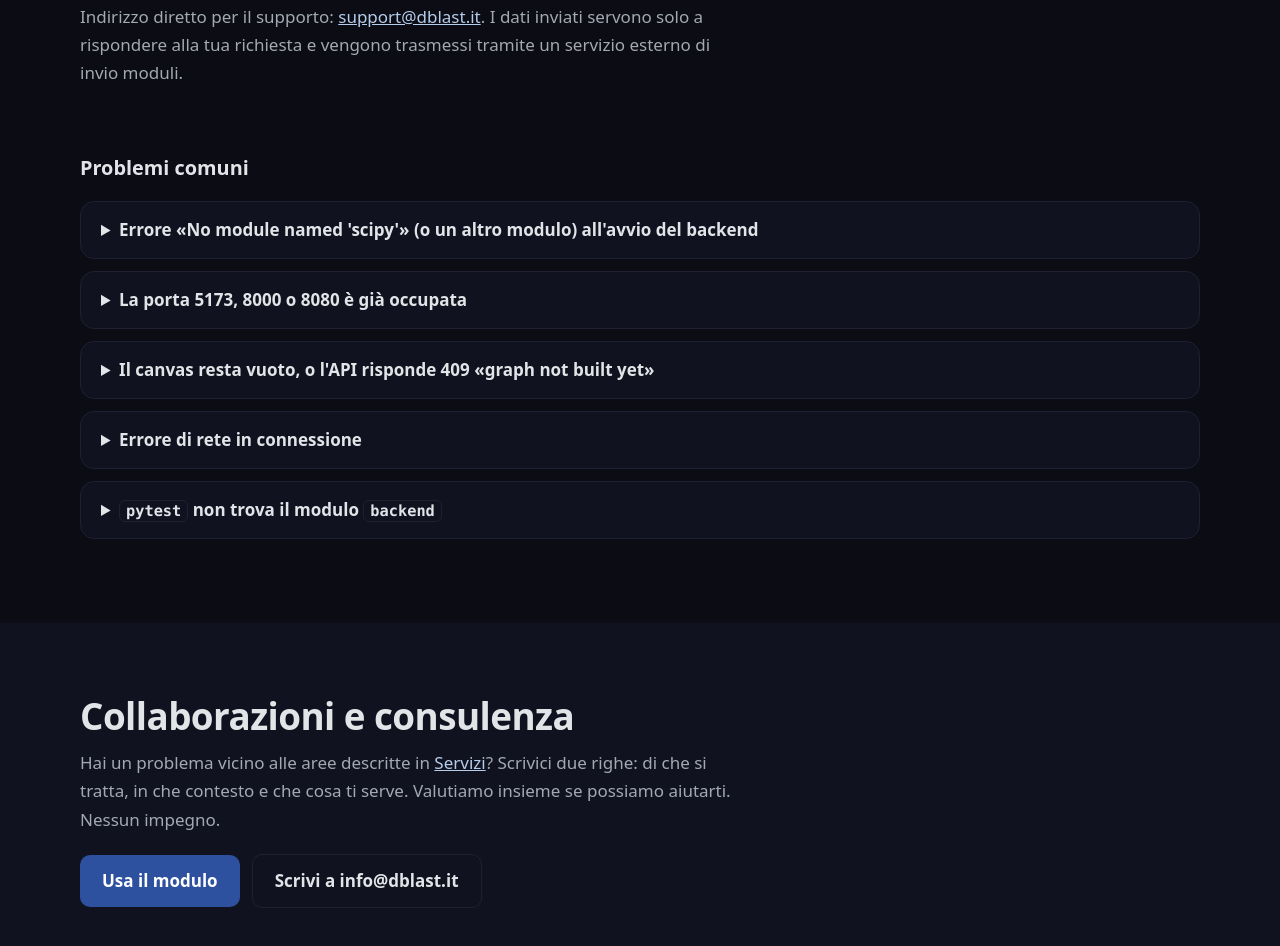
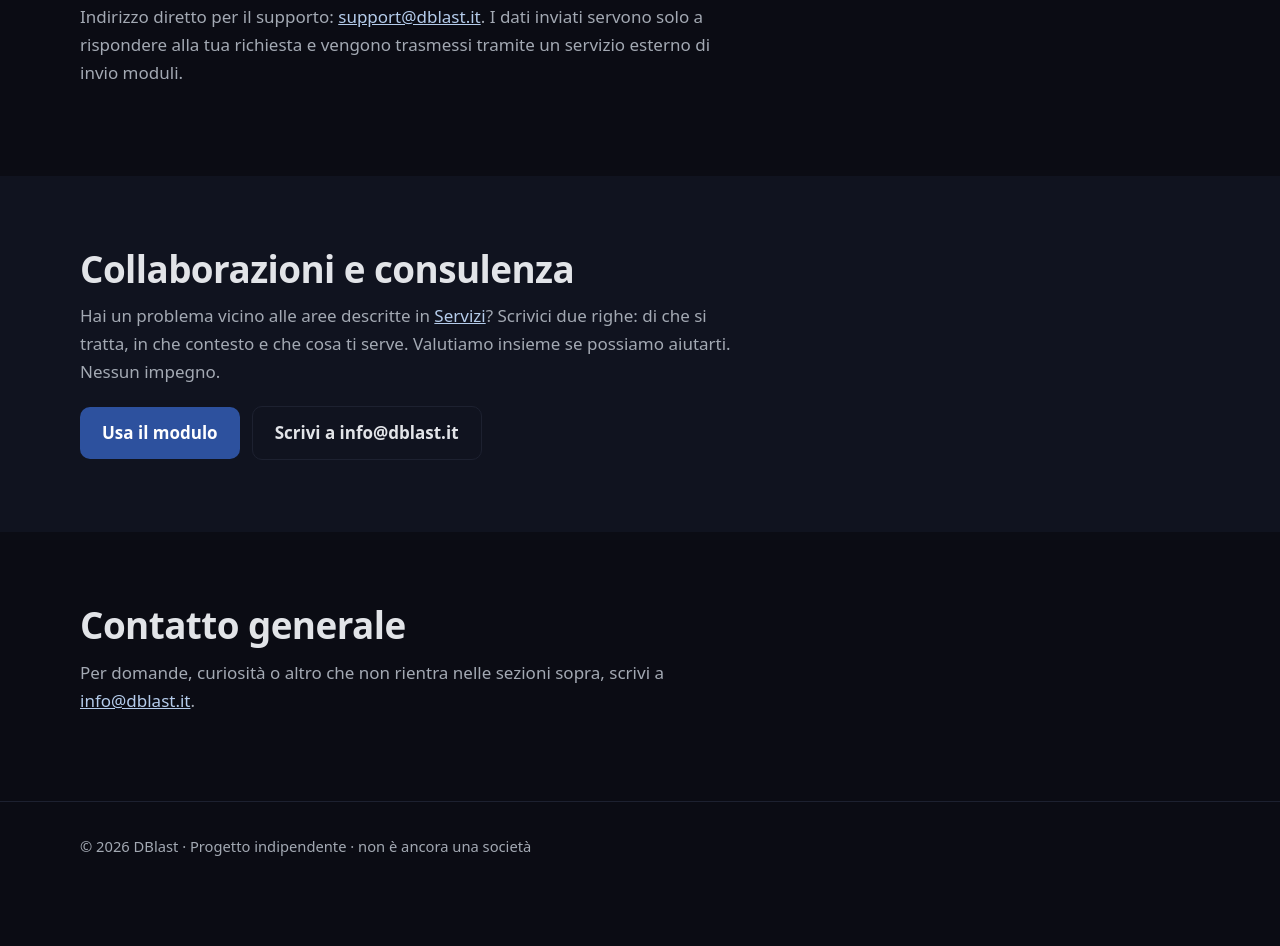
Before and after one commit to 17-Agency/dblast-website, a plain HTML site: page contatti.html in a window 1280 px wide. Shown: the part 1214-2160 px from the top of the page. After the commit the page ends 2104 px from the top, so only its background shows below. Drawn offline with Linux system fonts and the light colour scheme.

Commit message:
feat: link beta signup to Google Form, drop internal FAQ and trim README

```diff
--- a/contatti.html
+++ b/contatti.html
@@ -86,15 +86,6 @@
         <p class="form-msg bad" id="form-err" role="alert" hidden></p>
         <p class="note">Indirizzo diretto per il supporto: <a href="mailto:support@dblast.it">support@dblast.it</a>. I dati inviati servono solo a rispondere alla tua richiesta e vengono trasmessi tramite un servizio esterno di invio moduli.</p>
       </form>
-
-      <h3 style="margin:48px 0 16px">Problemi comuni</h3>
-      <div class="faq">
-        <details><summary>Errore «No module named 'scipy'» (o un altro modulo) all'avvio del backend</summary><p>L'ambiente virtuale non è attivo o mancano le dipendenze. Attiva <code>backend/.venv</code> e rilancia <code>pip install -r backend/requirements.txt</code>.</p></details>
-        <details><summary>La porta 5173, 8000 o 8080 è già occupata</summary><p>Un altro processo usa la porta: chiudilo. Per il backend puoi usare un'altra porta (<code>uvicorn backend.main:app --port 8001</code>), ma allora imposta di conseguenza <code>VITE_PROXY_TARGET</code> e <code>VITE_RISK_PROXY_TARGET</code>.</p></details>
-        <details><summary>Il canvas resta vuoto, o l'API risponde 409 «graph not built yet»</summary><p>Il backend è avviato ma nessun database è stato caricato. Connettiti dal form di connessione del frontend (serve il kernel), oppure avvia il backend con <code>DBLAST_SEED_MOCK=1</code> per precaricare i dati di prova.</p></details>
-        <details><summary>Errore di rete in connessione</summary><p>Il kernel non è raggiungibile su <code>DBLAST_KERNEL_URL</code> (di default <code>http://localhost:8080</code>): avvia il kernel con <code>kernel\kernel.bat</code>.</p></details>
-        <details><summary><code>pytest</code> non trova il modulo <code>backend</code></summary><p>Lancialo dalla radice del repository, non da <code>backend/</code>.</p></details>
-      </div>
     </div>
   </section>
 
```
Also changed, not shown: index.html (+3 -2 lines), prodotti.html (+2 -1 lines), README.md.
